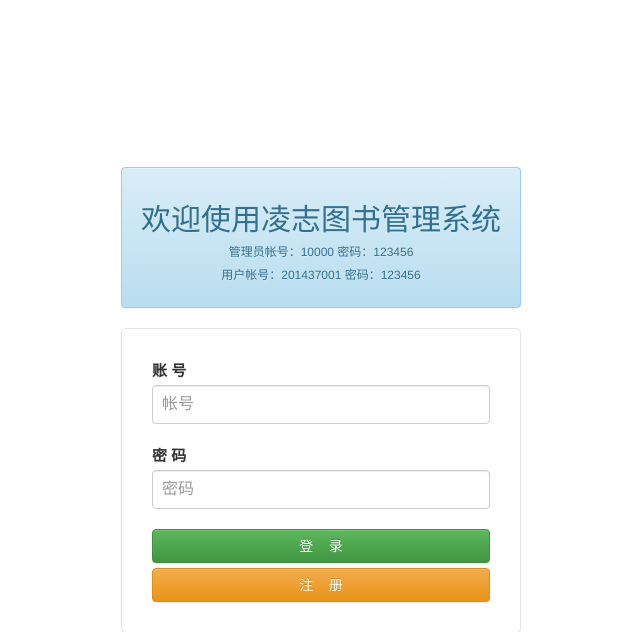
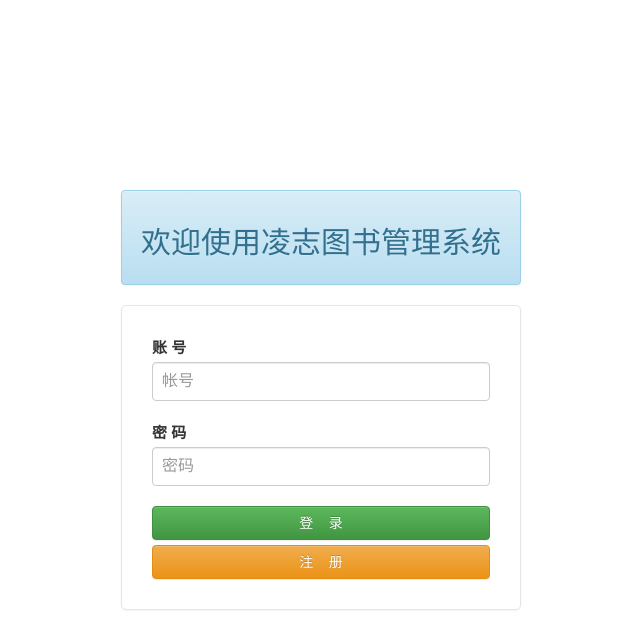
Before and after one commit to Woooosz/libsystem, a PHP site: page / in a window 1280 px wide. Shown: the top 632 px of the page, without its empty margins (319-959 px from the left). Run offline with PHP 8.4, Linux system fonts and the light colour scheme; data comes from the database, SQL or seed files in the repository.

```diff
--- a/index.php
+++ b/index.php
@@ -25,8 +25,6 @@
         <div class="col-md-12">
             <div class="alert alert-info">
                 <h2>欢迎使用凌志图书管理系统</h2>
-                <h6>管理员帐号：10000 密码：123456</h6>
-                <h6>用户帐号：201437001 密码：123456</h6>
             </div>
             <form class="bootstrap-admin-login-form">
                 <div class="form-group">
```
